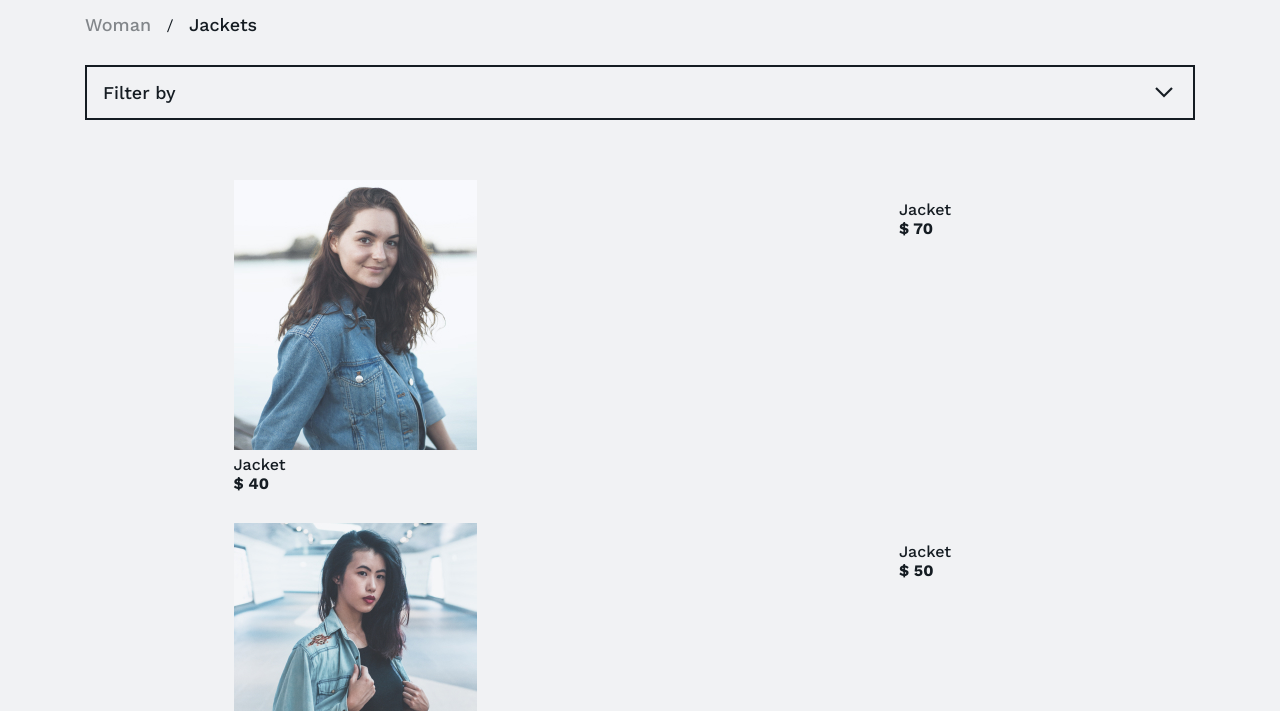
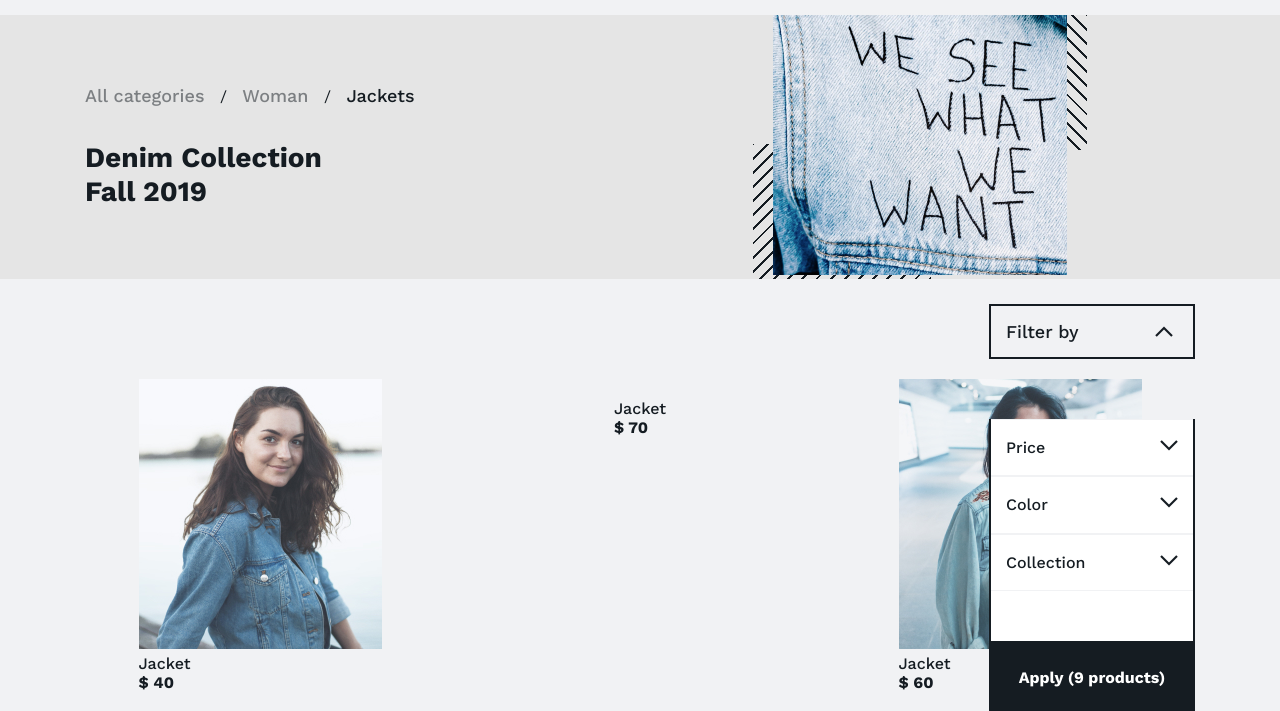
Before and after one commit to sudo-ford/denim, a website: page src/catalog.html in a window 1280 px wide. Both pictures are taken after a click on the button "Filter by". Shown: the part 45-756 px from the top of the page. Drawn offline with nearby package versions, Linux system fonts and the light colour scheme; files that its build step writes are made by us from their sources.

Commit message:
сделал планшетную версию catalog.html

```diff
--- a/src/assets/sass/blocks/breadcrumbs.scss
+++ b/src/assets/sass/blocks/breadcrumbs.scss
@@ -1,5 +1,9 @@
 .breadcrumbs {
     margin-bottom: 30px;
+
+    @media (min-width: $tablet) {
+        display: none;
+    }
 }
 
 .breadcrumbs__link {
--- a/src/assets/sass/blocks/catalog.scss
+++ b/src/assets/sass/blocks/catalog.scss
@@ -1,6 +1,11 @@
 .catalog {
     display: grid;
     padding: 60px 0;
+
+    @media (min-width: $tablet) {
+        padding-top: 20px;
+        padding-bottom: 100px;
+    }
 }
 
 .catalog__list {
@@ -8,6 +13,10 @@
     grid-template-columns: 1fr 1fr;
     gap: 30px 30px;
     margin-bottom: 50px;
+
+    @media (min-width: $tablet) {
+        grid-template-columns: 1fr 1fr 1fr;
+    }
 }
 
 .catalog__item {
@@ -21,6 +30,10 @@
 
 .catalog__item:nth-child(5) {
     grid-column: 1/-1;
+
+    @media (min-width: $tablet) {
+        grid-area: 4/2/2/-1;
+    }
 }
 
 .catalog__name {
@@ -52,6 +65,10 @@
         background-color: #fff;
         color: $hover;
     }
+
+    @media (min-width: $tablet) {
+        padding: 27px 61px;
+    }
 }
 
 .catalog__item-link {
@@ -63,6 +80,10 @@
 
 .catalog__progress-bar {
     text-align: center;
+
+    @media (min-width: $tablet) {
+        font-size: 18px;
+    }
 }
 
 .catalog__indicator-bar {
@@ -71,6 +92,11 @@
     margin: 15px auto 30px;
 
     background-color: $gray;
+
+    @media (min-width: $tablet) {
+        width: 206px;
+        margin-bottom: 40px;
+    }
 }
 
 .catalog__indicator {
--- a/src/assets/sass/blocks/filter.scss
+++ b/src/assets/sass/blocks/filter.scss
@@ -3,10 +3,27 @@
     grid-template-columns: 1fr 1fr 1fr;
     padding-bottom: 25px;
 
+    position: absolute;
+    z-index: 10;
+
+    background-color: #fff;
+
     transition: 2s;
 
     &--dn {
         display: none;
+    }
+
+    @media (min-width: $tablet) {
+        width: 206px;
+        grid-template-columns: 1fr;
+        padding-bottom: 0;
+
+        right: 45px;
+        top: 115px;
+
+        border: 2px solid $dark;
+        border-top: none;
     }
 }
 
@@ -20,12 +37,35 @@
     &:hover {
         color: $hover;
     }
+
+    @media (min-width: $tablet) {
+        grid-row: 8/9;
+        margin-right: 0;
+
+        padding: 27px 0;
+
+        color: $dark;
+        font-weight: 500;
+
+        background-color: #fff;
+
+        transition: .2s;
+
+        &:hover {
+            color: $hover;
+            background-color: $dark;
+        }
+    }
 }
 
 .filter__title {
     margin: 24px auto;
     font-size: 18px;
     font-weight: 700;
+
+    @media (min-width: $tablet) {
+        display: none;
+    }
 }
 
 .filter__close {
@@ -37,6 +77,10 @@
 
     &:hover {
         color: $hover;
+    }
+
+    @media (min-width: $tablet) {
+        display: none;
     }
 }
 
@@ -71,6 +115,10 @@
         background: url("../img/filter-arrow.png") no-repeat;
 
         transition: .2s;
+
+        @media (min-width: $tablet) {
+            right: 15px;
+        }
     }
 
     &--open {
@@ -83,12 +131,21 @@
         &::after {
             right: 20px;
         }
+
+        @media (min-width: $tablet) {
+            width: 206px;
+            margin-left: auto;
+        }
     }
 
     &--opened {
         &::after {
             transform: rotate(180deg);
         }
+    }
+
+    @media (min-width: $tablet) {
+        padding-left: 15px;
     }
 }
 
@@ -159,6 +216,11 @@
     &--6 {
         background-color: #4193DA;
     }
+
+    @media (min-width: $tablet) {
+        margin-right: 25px;
+        margin-bottom: 20px;
+    }
 }
 
 .filter__collection {
@@ -174,6 +236,16 @@
 
     cursor: pointer;
     transition: .2s;
+
+    &:hover {
+        opacity: 1;
+    }
+
+    @media (min-width: $tablet) {
+        display: inline-block;
+        margin-right: 30px;
+        margin-bottom: 20px;
+    }
 }
 
 #collection1:checked ~ label[for="collection1"] {
--- /dev/null
+++ b/src/assets/sass/blocks/intro-catalog.scss
@@ -0,0 +1,60 @@
+.intro-catalog__wrapper {
+    margin-bottom: 25px;
+
+    background-color: $gray;
+}
+
+.intro-catalog {
+    display: grid;
+    grid-template-columns: 1fr 1fr;
+    gap: 10px;
+}
+
+.intro-catalog__text {
+    align-self: center;
+}
+
+.intro-catalog__title {
+    margin-top: 35px;
+
+    font-size: 28px;
+    line-height: 1.2;
+    font-weight: 700;
+}
+
+.intro-catalog__image {
+    justify-self: center;
+
+    position: relative;
+
+    &::before {
+        content: "";
+        width: 178px;
+        height: 135px;
+
+        position: absolute;
+        top: 0;
+        right: -20px;
+
+        background: repeating-linear-gradient(45deg, $dark, $dark 2px, transparent 2px, transparent 10px);
+    }
+
+    &::after {
+        content: "";
+        width: 178px;
+        height: 135px;
+
+        position: absolute;
+        bottom: 0;
+        left: -20px;
+
+        background: repeating-linear-gradient(-45deg, $dark, $dark 2px, transparent 2px, transparent 10px);
+    }
+}
+
+.intro-catalog__img {
+    width: 100%;
+
+    position: relative;
+    z-index: 1;
+}
--- a/src/assets/sass/style.scss
+++ b/src/assets/sass/style.scss
@@ -71,6 +71,9 @@ p {
 .container {
     width: 100%;
     max-width: 1200px;
+    display: grid;
+
+    position: relative;
 
     margin: 0 auto;
     padding: 0 15px;
@@ -101,5 +104,6 @@ p {
 @import "blocks/slider.scss";
 @import "blocks/card-filter.scss";
 @import "blocks/card-catalog.scss";
+@import "blocks/intro-catalog.scss";
 
 /* Vendor libs */
--- a/src/catalog.html
+++ b/src/catalog.html
@@ -49,7 +49,31 @@
         <span class="breadcrumbs__slash">/</span>
         <a href="#" class="breadcrumbs__link breadcrumbs__link--active">Jackets</a>
     </div>
+</div>
 
+<div class="intro-catalog__wrapper">
+    <div class="container">
+        <div class="intro-catalog">
+            <div class="intro-catalog__text">
+                <div class="intro-catalog__breadcrumbs">
+                    <a href="#" class="breadcrumbs__link">All categories</a>
+                    <span class="breadcrumbs__slash">/</span>
+                    <a href="#" class="breadcrumbs__link">Woman</a>
+                    <span class="breadcrumbs__slash">/</span>
+                    <a href="#" class="breadcrumbs__link breadcrumbs__link--active">Jackets</a>
+                </div>
+
+                <h2 class="intro-catalog__title">Denim Collection <br>
+                    Fall 2019</h2>
+            </div>
+            <div class="intro-catalog__image">
+                <img src="assets/img/catalog-intro.jpg" alt="" class="intro-catalog__img">
+            </div>
+        </div>
+    </div>
+</div>
+
+<div class="container">
     <button class="filter__button filter__button--open button-reset" type="button">Filter by</button>
 
     <form action="#" class="filter filter--dn">
@@ -268,6 +292,8 @@
         </div>
     </div>
 </footer>
-<script src="assets/js/app.min.js"></script>
+<script src="assets/js/filter.min.js"></script>
+<script src="assets/js/menu.min.js"></script>
+<script src="assets/js/search.min.js"></script>
 </body>
 </html>
```
Also changed, not shown: src/assets/img/catalog-intro.jpg (added).
